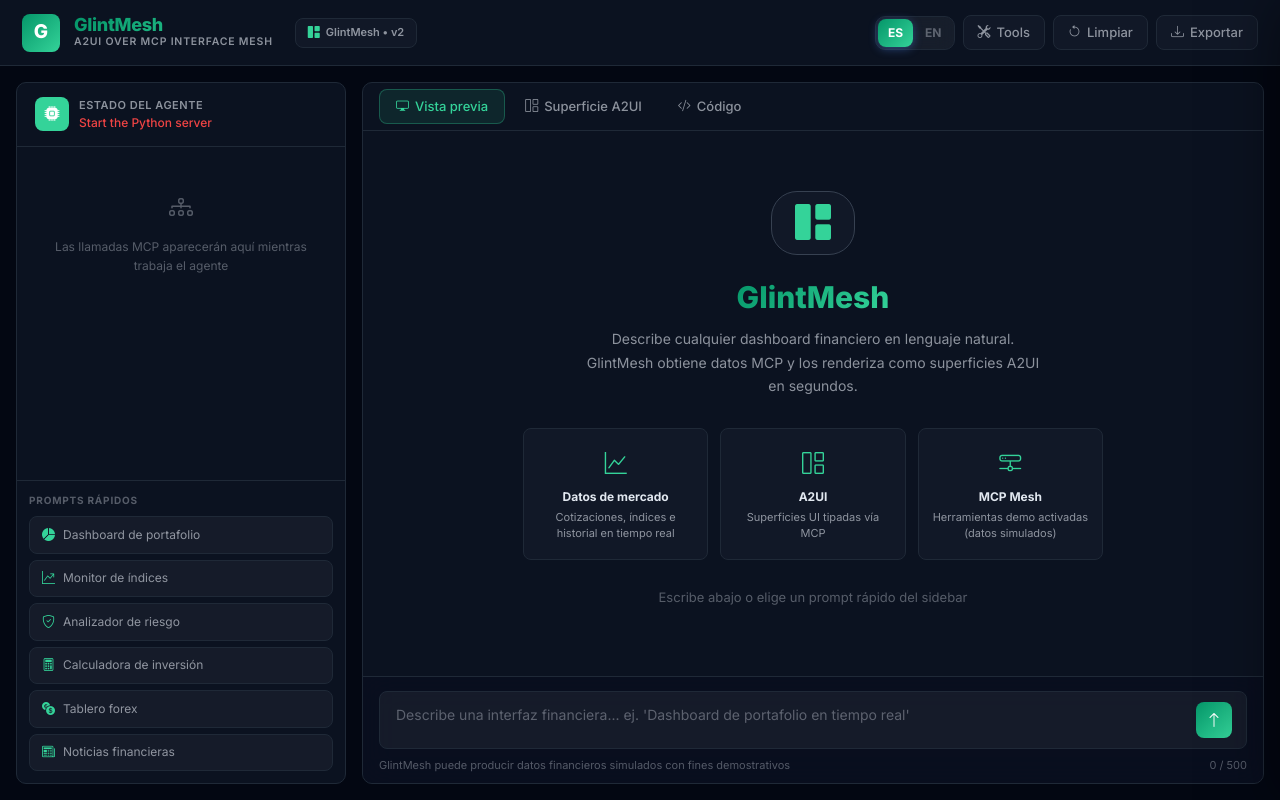
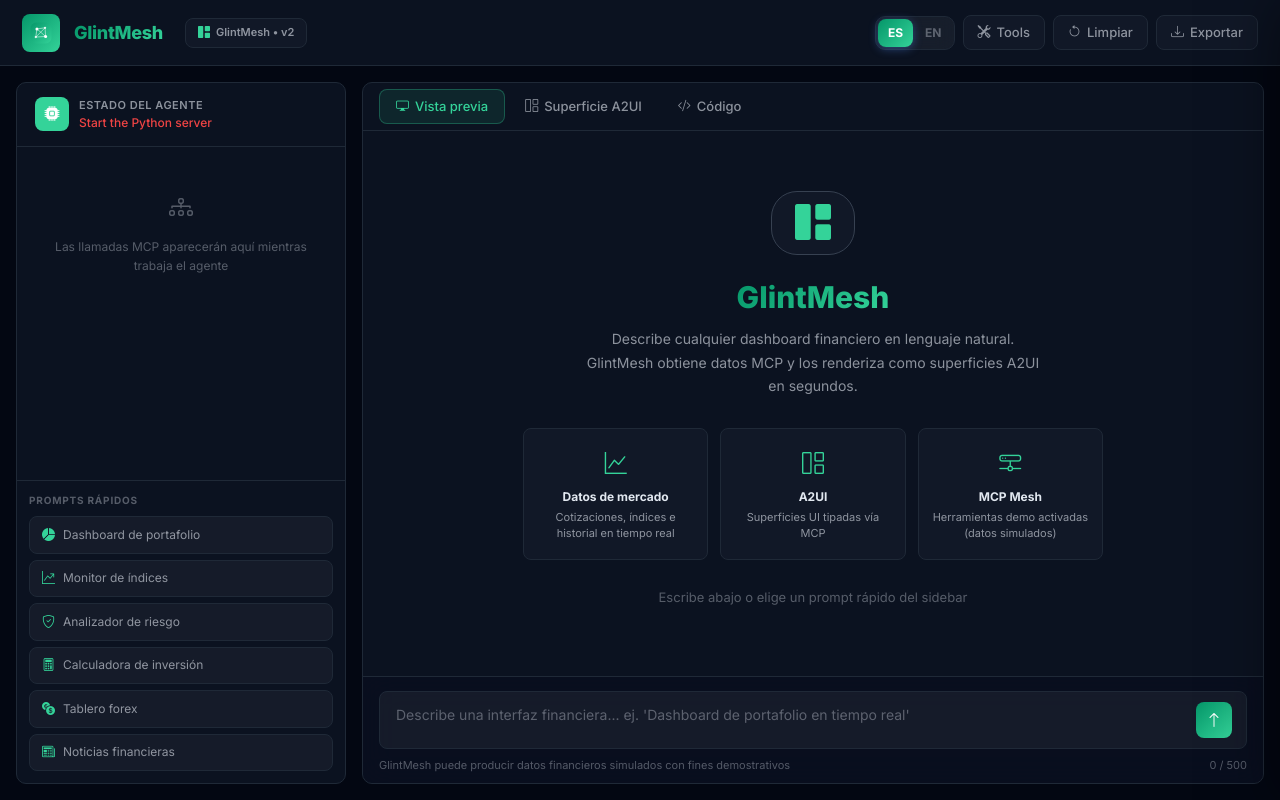
Before and after one commit to VictorMoRiv/GlintMesh, a plain HTML site: page static/index.html in a window 1280 px wide. Drawn offline with nearby package versions, Linux system fonts and the light colour scheme; no server answers.

Commit message:
Header: remove subtitle, add GlintMesh mesh SVG logo

```diff
--- a/static/index.html
+++ b/static/index.html
@@ -213,10 +213,23 @@
 <div id="app-shell">
 
   <header id="header">
-    <div class="logo-mark">G</div>
+    <div class="logo-mark">
+      <svg viewBox="0 0 38 38" width="22" height="22" fill="none" aria-hidden="true">
+        <defs>
+          <linearGradient id="gmG" x1="0" y1="0" x2="38" y2="38" gradientUnits="userSpaceOnUse">
+            <stop offset="0" stop-color="#059669"/><stop offset="1" stop-color="#34d399"/>
+          </linearGradient>
+        </defs>
+        <rect x="1" y="1" width="36" height="36" rx="10" fill="url(#gmG)"/>
+        <path d="M12 12 L26 10 L27 25 L10 26 Z M12 12 L27 25 M26 10 L10 26" stroke="rgba(255,255,255,.55)" stroke-width="1.6"/>
+        <circle cx="12" cy="12" r="2.6" fill="#fff"/>
+        <circle cx="26" cy="10" r="2" fill="#fff" opacity=".85"/>
+        <circle cx="27" cy="25" r="2.6" fill="#fff"/>
+        <circle cx="10" cy="26" r="2" fill="#fff" opacity=".85"/>
+      </svg>
+    </div>
     <div>
       <div class="logo-text">GlintMesh</div>
-      <div class="logo-sub" data-i18n="subtitle">A2UI over MCP Interface Mesh</div>
     </div>
     <div class="version-pill ms-2" title="A2UI over MCP">
       <i class="bi bi-grid-1x2-fill"></i>
```
